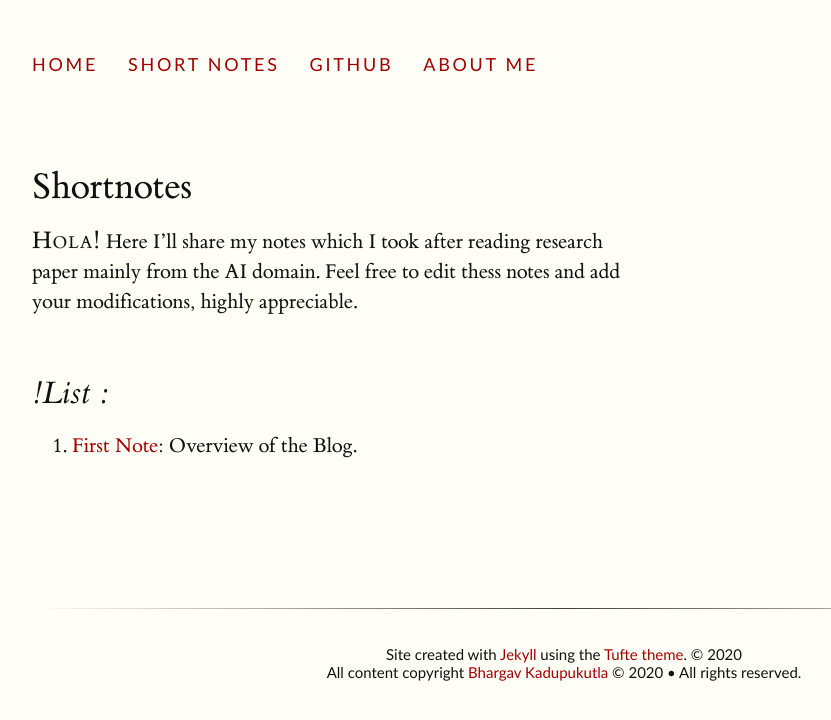
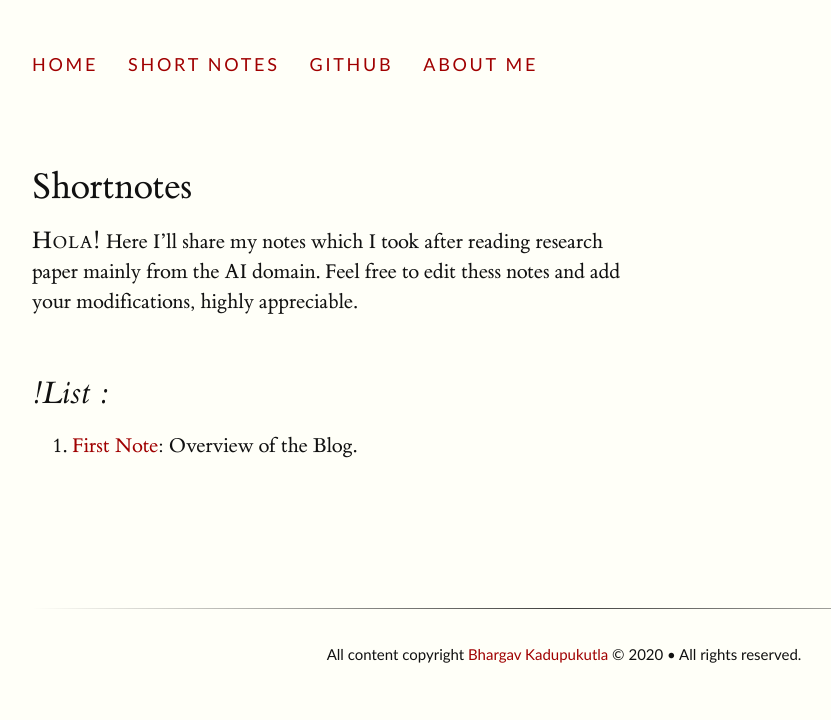
Before and after one commit to 3hargav/3hargav.github.io, a Jekyll site: the page built from short-notes.md, in a window 1280 px wide. Shown: the top 720 px of the page, without its empty margins (128-959 px from the left). Built offline with Jekyll 4.4.1, drawn with Linux system fonts in a browser that asks for light colours.

Commit message:
Removed the default footer

```diff
--- a/_includes/footer.html
+++ b/_includes/footer.html
@@ -1,8 +1,6 @@
 <footer>
 <hr class="slender">
 <div class="credits">
-Site created with <a href="//jekyllrb.com">Jekyll</a> using the <a href="//github.com/clayh53/tufte-jekyll">Tufte theme</a>. &copy; {{ site.time | date: '%Y' }}
-
 <section class="copyright">All content copyright <a href="mailto:{{ site.email}}">{{ site.name }}</a> &copy; {{ site.time | date: '%Y' }} &bull; All rights reserved.</section>
 </div>
 </footer>
```
